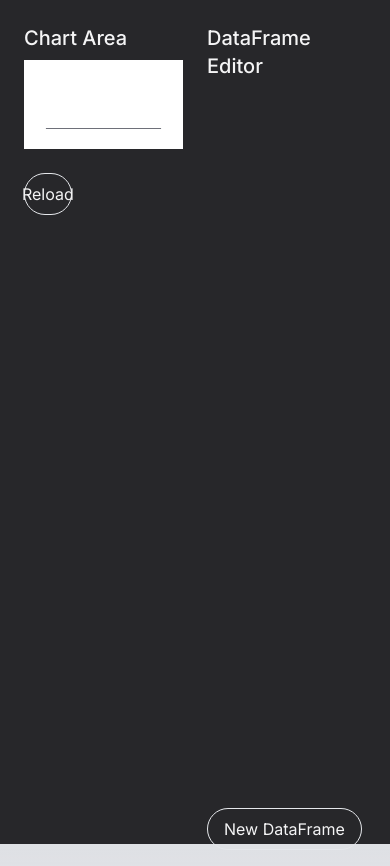
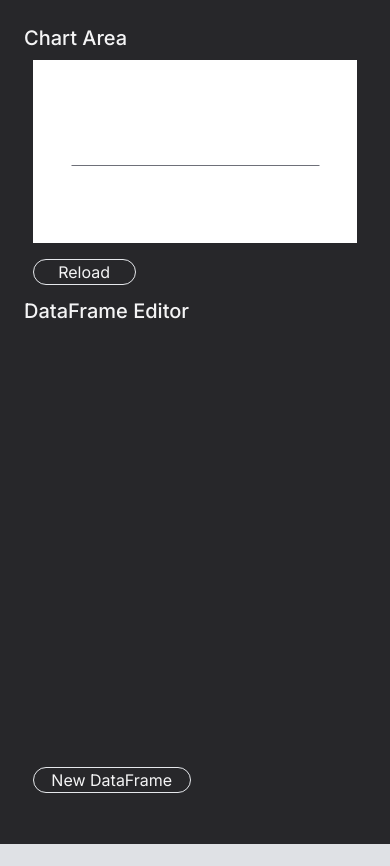
Before and after one commit to aiokr/DataMotion, a Next.js app: page / in a window 390 px wide. After the commit the page ends 844 px from the top, so only its background shows below. Built offline with nearby package versions, Linux system fonts and the light colour scheme.

Commit message:
一些移动端优化

```diff
--- a/src/app/page.js
+++ b/src/app/page.js
@@ -145,24 +145,24 @@ export function HomePage() {
   }, [frames.length]);
 
   return (
-    <main className="grid grid-cols-12 h-screen w-screen gap-6 p-6 bg-zinc-800 text-zinc-100">
-      <div className='col-span-6' >
+    <main className="grid grid-cols-none grid-rows-6 md:grid-rows-none md:grid-cols-12 h-screen w-screen gap-6 p-6 bg-zinc-800 text-zinc-100">
+      <div className='row-span-2 md:col-span-6'>
         <div className='text-xl font-medium pb-2'>Chart Area</div>
-        <section id='ChartArea' className='aspect-video bg-white p-2'>
+        <section id='ChartArea' className='aspect-video bg-white p-2 w-[95%] my-0 mx-[auto] md:w-full'>
           <EChartsComponent option={option} onChartReady={chart => chartRef.current = chart} />
         </section>
-        <div className='grid grid-cols-3 gap-2 my-6'>
-          <button onClick={handleClick} className='p-2 flex flex-col items-center border rounded-full'>Reload</button>
+        <div className='grid grid-cols-3 gap-2 my-4 w-[95%] md:w-full mx-[auto]'>
+          <button onClick={handleClick} className='px-1 md:p-2 flex flex-col items-center border rounded-full'>Reload</button>
         </div>
       </div>
-      <section id="EditArea" className='col-span-6'>
+      <section id="EditArea" className='row-span-4 md:col-span-6'>
         <div className='text-xl font-medium pb-2'>DataFrame Editor</div>
-        <div className='pb-2 overflow-y-auto w-[98%] h-[calc(100vh-140px)]'>
+        <div className='pb-2 overflow-y-auto h-[80%] w-[95%] md:w-[98%] md:h-[calc(100vh-140px)] mx-[auto]'>
           {frames.map((key, index) => (
             <div key={key} className='w-full bg-zinc-600 p-4 mb-4 transition rounded-lg block'>
               <div className='py-2 grid grid-cols-12'>
                 <div className='col-span-11'>
-                  <div className='text-xl font-bold pb-2'>DataFrame Key: {key} / Index: {index}</div>
+                  <div className='text-lg md:text-xl font-bold pb-2'>DataFrame Key: {key} / Index: {index}</div>
                   <div>
                     Time <input ref={frameTimes.current[index]} className='bg-zinc-800 p-2 ml-2 rounded-lg'></input>
                   </div>
@@ -207,8 +207,8 @@ export function HomePage() {
             </div>
           ))}
         </div>
-        <div id='EditFloatButton' className=''>
-          <button onClick={handleNewFrame} className=' my-4  py-2 px-4  border rounded-full'>New DataFrame</button>
+        <div id='EditFloatButton' className='grid grid-cols-2 gap-2 my-4 w-[95%] md:w-full mx-[auto]'>
+          <button onClick={handleNewFrame} className='px-1 md:p-2 flex flex-col items-center border rounded-full'>New DataFrame</button>
         </div>
       </section>
     </main >
```
